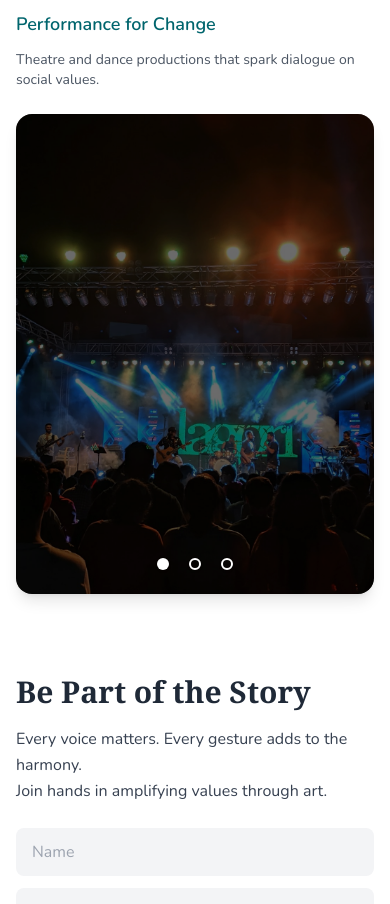
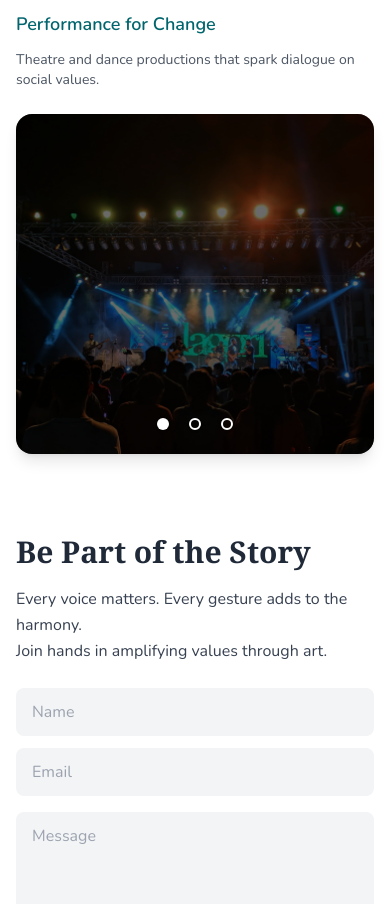
Before and after one commit to PritiHM/Vaachi-Website, a Next.js app: page / in a window 390 px wide. Shown: the part 2846-3750 px from the top of the page. Built offline with nearby package versions, Linux system fonts and the light colour scheme.

Commit message:
updated ui and fixes

```diff
--- a/components/ImpactSection.jsx
+++ b/components/ImpactSection.jsx
@@ -72,7 +72,7 @@ export default function ImpactSection() {
         ))}
       </div>
 
-      {/* MOBILE (ONLY 1 point – ID, Title, Description) */}
+
       <div className="lg:hidden mb-6 mt-8">
         <div className="flex flex-col items-start gap-3">
 
@@ -91,8 +91,9 @@ export default function ImpactSection() {
         </div>
       </div>
 
-      {/* IMAGE — dots inside bottom center */}
-      <div className="relative w-full h-[480px] md:h-[560px] lg:h-[660px] rounded-2xl overflow-hidden shadow-lg">
+
+     <div className="relative w-full h-[340px] md:h-[560px] lg:h-[660px] rounded-2xl overflow-hidden shadow-lg mt-4 mb-4 px-2">
+
 
         <Image
           src={current.image}
@@ -103,7 +104,7 @@ export default function ImpactSection() {
 
         <div className="absolute inset-0 bg-black/30" />
 
-        {/* ⭐ ONLY 1 DOTS GROUP — inside image bottom center */}
+
         <div className="absolute bottom-5 left-1/2 -translate-x-1/2 flex gap-3 z-50">
           {points.map((_, idx) => (
             <button
```
